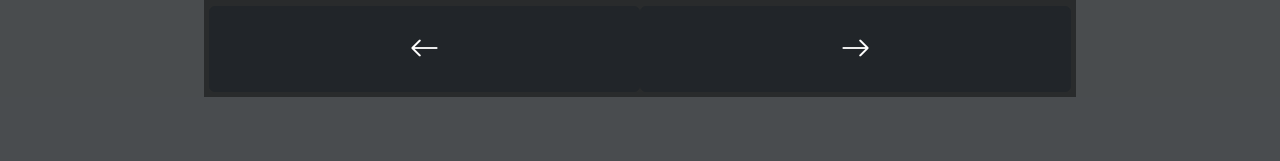
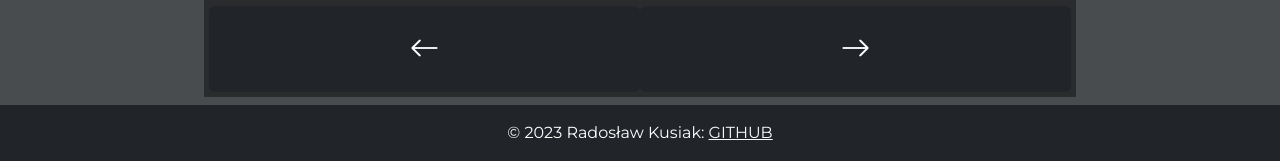
Before and after one commit to RadekKusiak71/Ecommerce, a Django app: page / in a window 1280 px wide. Shown: the part 4079-4240 px from the top of the page. Before the commit the page ends 4176 px from the top, so only its background shows below. Run offline with Django 4.2, Linux system fonts and the light colour scheme; data comes from the database, SQL or seed files in the repository.

Commit message:
footer added

```diff
--- a/main/templates/main/base.html
+++ b/main/templates/main/base.html
@@ -63,6 +63,14 @@
         {% block content %}
         {% endblock %}
     </div>
+    <footer class="bg-dark text-center text-lg-start" style="margin-top: 0.5rem;">
+        <!-- Copyright -->
+        <div class="text-center p-3" style="color: white;">
+          © 2023 Radosław Kusiak:
+          <a class="text-light" href="https://github.com/RadekKusiak71/Ecommerce"> GITHUB</a>
+        </div>
+        <!-- Copyright -->
+      </footer>
     <script src="https://cdn.jsdelivr.net/npm/bootstrap@5.3.0/dist/js/bootstrap.bundle.min.js" integrity="sha384-geWF76RCwLtnZ8qwWowPQNguL3RmwHVBC9FhGdlKrxdiJJigb/j/68SIy3Te4Bkz" crossorigin="anonymous"></script>
 </body>
 </html>
```
